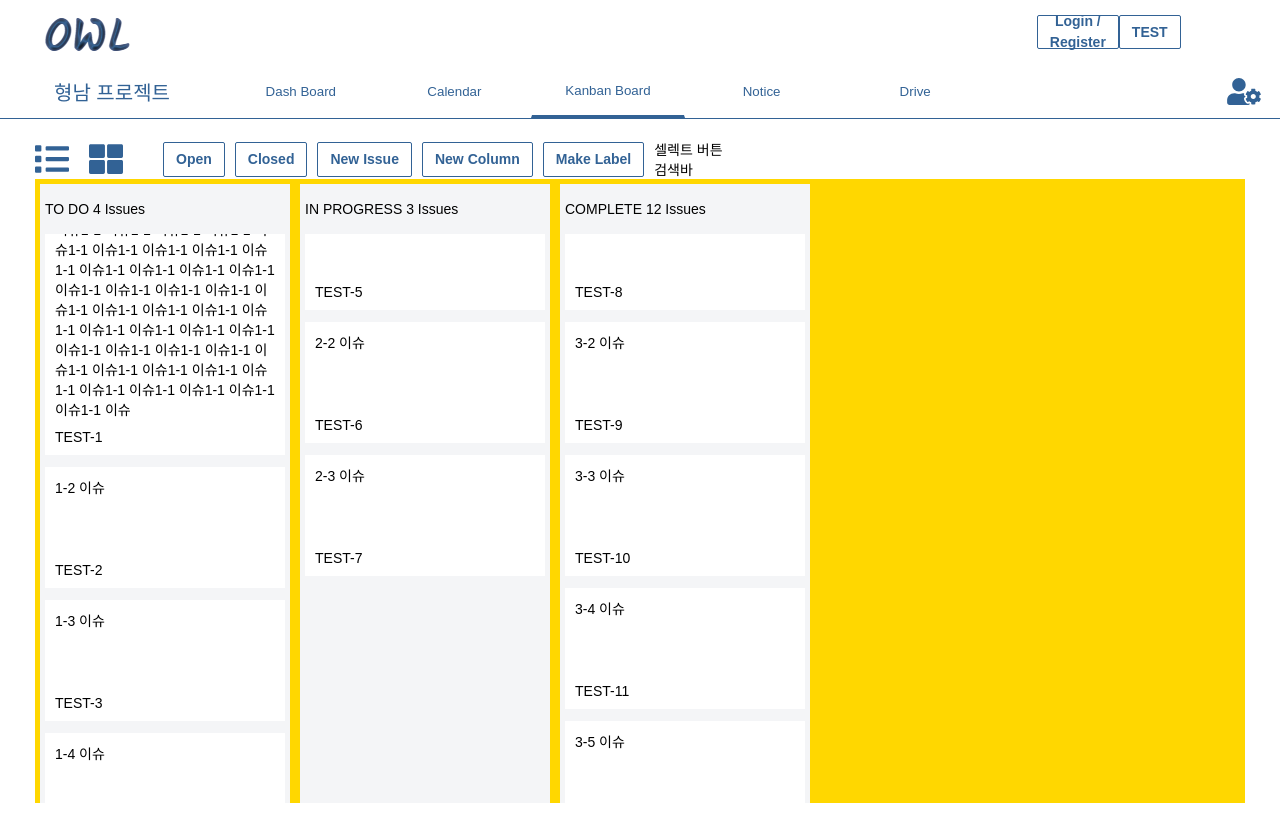
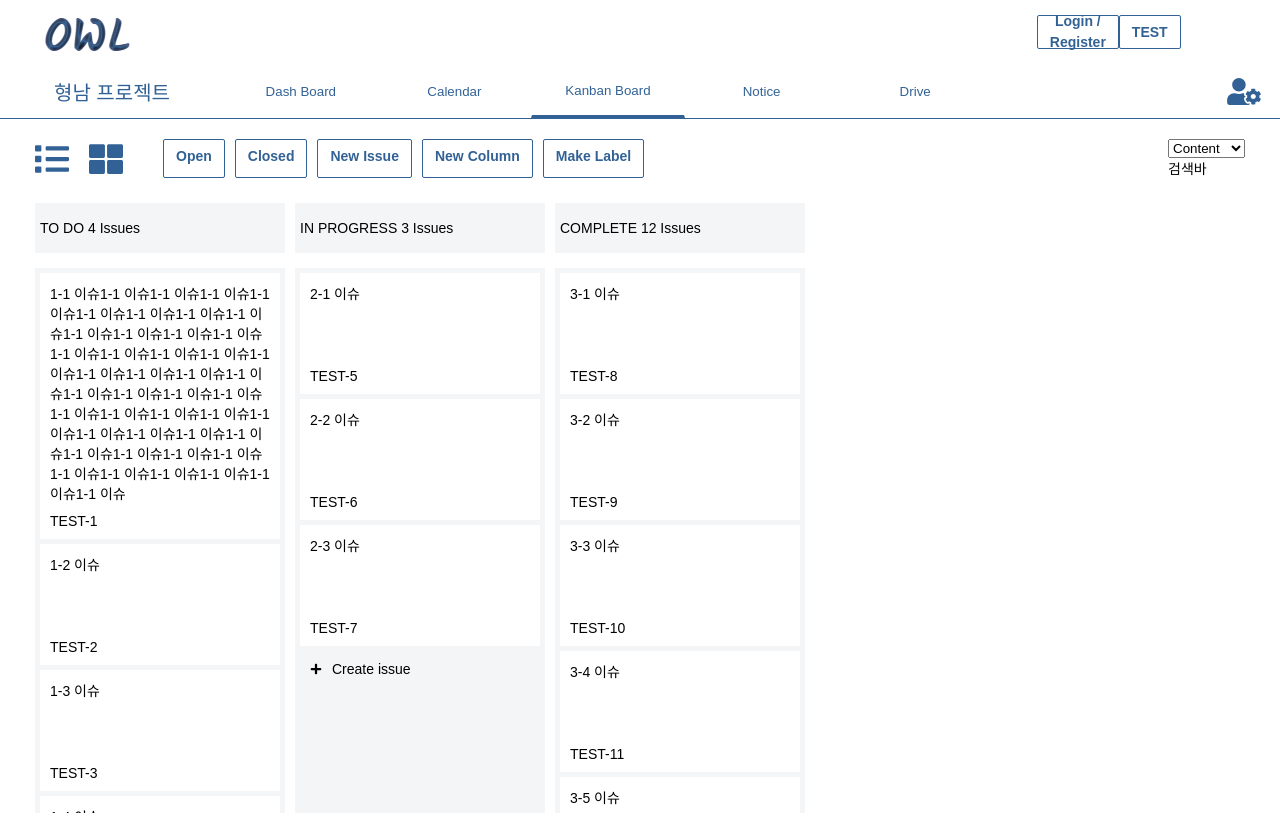
Before and after one commit to hyoungnamoh/react-owl, a Next.js app in the folder front/: page /project/projectList/projectDetail in a window 1280 px wide. Both pictures are taken after a click on the button "Kanban Board". Built offline with nearby package versions, Linux system fonts and the light colour scheme.

Commit message:
Modify: 칸반보드 디자인 수정 및 검색바 추가 중

```diff
--- a/front/DummyData/index.tsx
+++ b/front/DummyData/index.tsx
@@ -1,3 +1,10 @@
+export const kanbanSearchOptionDummyData: KanbanSearchOption[] = [
+  'Content',
+  'Label',
+  'Assignee',
+  'Priority',
+]
+
 export const KanbanBoardDummyData: KanbanBoardDummyDataItem[][] = [
   [
     {
--- a/front/components/KanbanBoard.tsx
+++ b/front/components/KanbanBoard.tsx
@@ -1,8 +1,9 @@
-import React, { useEffect } from 'react';
+import React, { ChangeEvent, useCallback, useEffect, useState } from 'react';
 import styles from '../styles/KanbanBoard.module.scss';
-import { FaList, FaThLarge } from 'react-icons/fa';
-import { KanbanBoardDummyData } from '../DummyData';
+import { FaList, FaThLarge, FaPlus } from 'react-icons/fa';
+import { KanbanBoardDummyData, kanbanSearchOptionDummyData } from '../DummyData';
 const KanbanBoard = () => {
+  const [searchOption, setSearchOption] = useState<KanbanSearchOption>('Content')
   useEffect(() => {
 
   });
@@ -10,26 +11,6 @@ const KanbanBoard = () => {
   const renderColumn = () => {
     return (
       <div style={{ display: 'flex', flexDirection: 'column' }}>
-        <div style={{ display: 'flex', position: 'absolute' }}>
-          {
-            KanbanBoardDummyData.map(title => {
-              return (
-                <div style={{
-                  display: 'flex',
-                  minWidth: 240,
-                  maxWidth: 240,
-                  height: 40,
-                  padding: 5,
-                  margin: 5,
-                  backgroundColor: 'rgb(244, 245, 247)',
-                  alignItems: 'center',
-                }}>
-                  {title[0].belongTo} {title.length} Issues
-                </div >
-              )
-            })
-          }
-        </div>
         <div style={{ display: 'flex' }}>
           {
             KanbanBoardDummyData.map(column => {
@@ -39,13 +20,14 @@ const KanbanBoard = () => {
                   minWidth: 240,
                   maxWidth: 240,
                   padding: 5,
-                  margin: 5,
+                  marginTop: 15,
+                  marginRight: 10,
                   backgroundColor: 'rgb(244, 245, 247)',
                 }}>
                   <div style={{ width: '100%', height: '100%', display: 'flex', flexDirection: 'column', overflow: 'hidden' }}>
                     {column.map(item => {
                       return (
-                        <div style={{ backgroundColor: '#ffffff', marginBottom: '5%', flexDirection: 'column', justifyContent: 'space-between', display: 'flex', padding: 10 }}>
+                        <div className={styles.issueWrapper} >
                           <div style={{ minHeight: 75 }}>
                             {item.content}
                           </div>
@@ -55,6 +37,9 @@ const KanbanBoard = () => {
                         </div>
                       )
                     })}
+                    <div className={styles.createIssueButton}>
+                      <FaPlus size={12} /><div style={{ marginLeft: 10 }}>Create issue</div>
+                    </div>
                   </div>
                 </div >
               )
@@ -64,6 +49,11 @@ const KanbanBoard = () => {
       </div>
     )
   }
+
+  const onChangeShowEntry = useCallback((e: ChangeEvent<HTMLSelectElement>) => {
+    setSearchOption(e.target.value);
+  }, [searchOption]);
+
   return (
     <>
       <div className={styles.header}>
@@ -75,6 +65,8 @@ const KanbanBoard = () => {
             <FaThLarge color={'#326295'} className={styles.selectViewTypeButton} />
           </div>
         </div>
+        <div style={{ display: 'flex', justifyContent: 'space-between', width: '100%' }}>
+          <div style={{ display: 'flex' }}>
             <div className={styles.headerButton}>
               Open
             </div>
@@ -90,16 +82,45 @@ const KanbanBoard = () => {
             <div className={styles.headerButton}>
               Make Label
             </div>
+          </div>
           <div>
             <div>
-            셀렉트 버튼
+              <select value={searchOption} onChange={onChangeShowEntry} className={styles.showEntrySelectBox}>
+                {
+                  kanbanSearchOptionDummyData.map(e => {
+                    return <option label={e} value={e} />;
+                  })
+                }
+              </select>
             </div>
             <div>
               검색바
             </div>
           </div>
         </div>
-      <div style={{ backgroundColor: 'gold', width: '100%', height: '78vh', overflowY: 'scroll' }}>
+      </div>
+      <div style={{ display: 'flex', marginTop: 20 }}>
+        {
+          KanbanBoardDummyData.map(title => {
+            return (
+              <div style={{
+                display: 'flex',
+                minWidth: 240,
+                maxWidth: 240,
+                height: 40,
+                padding: 5,
+                marginTop: 5,
+                marginRight: 10,
+                backgroundColor: 'rgb(244, 245, 247)',
+                alignItems: 'center',
+              }}>
+                {title[0].belongTo} {title.length} Issues
+              </div >
+            )
+          })
+        }
+      </div>
+      <div style={{ width: '79vw', height: '70vh', overflowY: 'scroll' }}>
         {renderColumn()}
       </div>
     </>
--- a/front/styles/KanbanBoard.module.scss
+++ b/front/styles/KanbanBoard.module.scss
@@ -45,3 +45,29 @@
 .selectViewTypeButtonWrapper :hover {
   cursor: pointer;
 }
+
+.createIssueButton {
+  display: flex;
+  align-items: center;
+  padding: 10px 10px;
+  cursor: pointer;
+}
+
+.createIssueButton:hover {
+  background-color: rgb(9, 30, 66, 0.08);
+}
+
+.issueWrapper {
+  background-color: #ffffff;
+   margin-bottom: 5px;
+   flex-direction: column;
+   justify-content: space-between;
+   display: flex;
+   padding: 10px;
+}
+
+.issueWrapper:hover {
+  background-color: rgb(9, 30, 66, 0.05);
+  color: rgb(23, 43, 77);
+  cursor: pointer;
+}
--- a/front/types/declarations.d.ts
+++ b/front/types/declarations.d.ts
@@ -121,3 +121,5 @@ interface KanbanBoardDummyDataItem {
   content: string,
   id: string,
 }
+
+type KanbanSearchOption = 'Content' | 'Label' | 'Assignee' | 'Priority';
```
Lines whose indentation alone changed are shown as unchanged.
